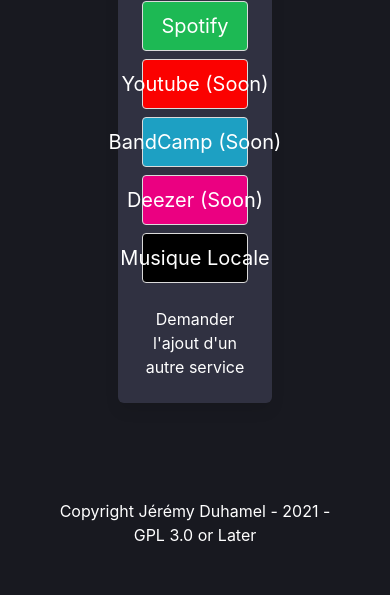
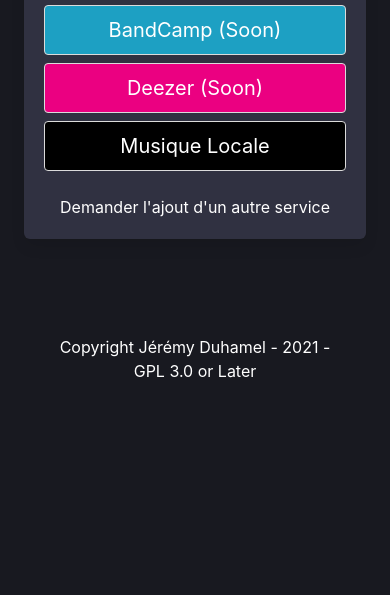
Before and after one commit to JeremyDuhamel/Mutualizic, an Electron app: page ui/index.html in a window 390 px wide. Shown: the part 359-954 px from the top of the page. After the commit the page ends 844 px from the top, so only its background shows below. Drawn offline with nearby package versions, Linux system fonts and the light colour scheme; no server answers.

Commit message:
Add some responsive

```diff
--- a/main.js
+++ b/main.js
@@ -6,7 +6,7 @@
     const win = new BrowserWindow({
         width: 1366,
         height: 768,
-        backgroundColor: 'black',
+        backgroundColor: '#181920',
         icon: __dirname + '/ui/img/favicon.png',
         webPreferences: {
             preload: path.join(__dirname, 'preload.js'),
--- a/package.json
+++ b/package.json
@@ -1,5 +1,5 @@
 {
-  "name": "mutualizic",
+  "name": "Mutualizic",
   "version": "1.0.0",
   "description": "Mutualizic is a client developped with ElectronJS. All your music at the same place ! Listen your local music, or connect your Spotify/Deezer/Bandcamp account !",
   "main": "main.js",
--- a/ui/css/custom.css
+++ b/ui/css/custom.css
@@ -36,11 +36,13 @@
     justify-content: center;
     align-items: center;
 }
-.cstm-block{
+@media(min-width : 768px){
+    .cstm-block-dsktp{
     margin-left: auto;
     margin-right: auto;
     max-width: 45%;
     padding: 1.5rem;
+    }
 }
 .cstm-paddingless-top{
     padding-top: 0;
--- a/ui/index.html
+++ b/ui/index.html
@@ -18,7 +18,7 @@
         </div>
       </section>
       <section class="section cstm-primary">
-        <div id="login_module" class="box cstm-secondary cstm-block is-centered">
+        <div id="login_module" class="box cstm-secondary is-full-mobile cstm-block-dsktp is-centered">
           <p class="title cstm-center has-text-white">Connect your account</p>
           <div class="buttons">
             <a id="spotify" class="button is-medium is-fullwidth has-text-white cstm-spotify" href="/login">Spotify</a>
@@ -27,7 +27,7 @@
             <button id="deezer" class="button is-medium is-fullwidth has-text-white cstm-deezer">Deezer (Soon)</button>
             <button id="local" class="button is-medium is-fullwidth has-text-white cstm-local">Musique Locale</button>
           </div>
-          <p class="has-text-centered"><a href="mutualizic.org/" class="is-link has-text-white">Demander l'ajout d'un autre service</a></p>
+          <p class="has-text-centered"><a href="mutualizic.org/asknewservices.html" class="is-link has-text-white">Demander l'ajout d'un autre service</a></p>
         </div>
       </section>
       <footer class="footer cstm-primary" style="padding: 3rem;">
```
